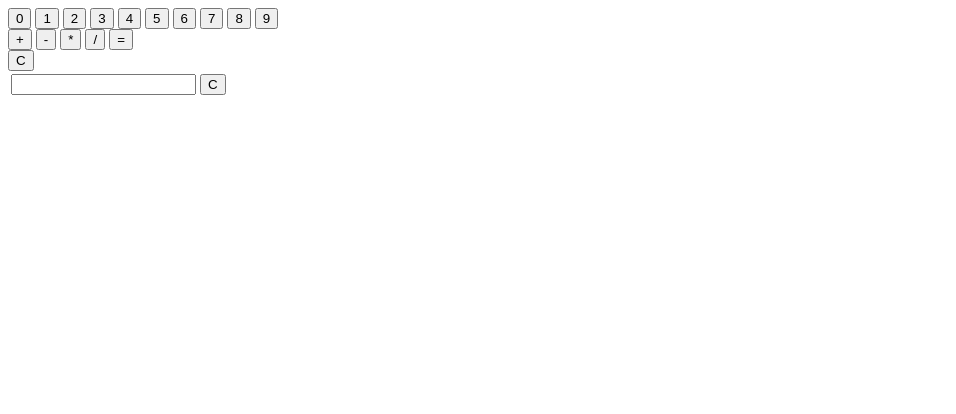
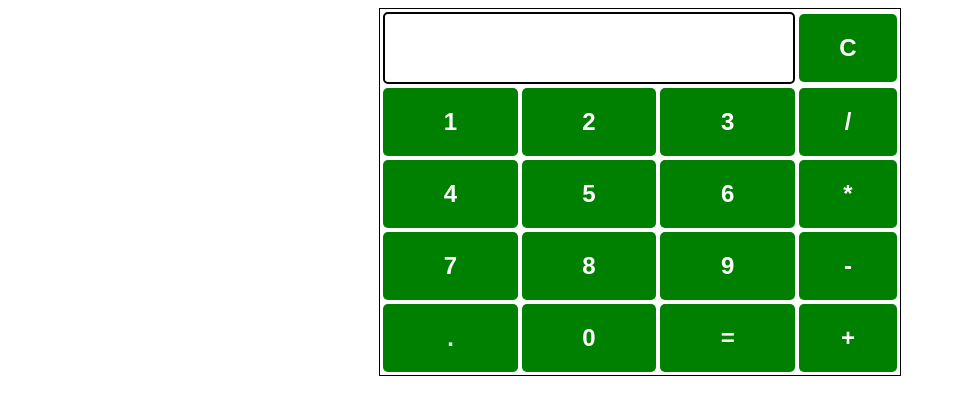
Before and after one commit to OniScrooge/odin-calculator, a plain HTML site: page index.html in a window 1280 px wide. Shown: the whole page, without its empty margins (0-956 px from the left). Drawn offline with Linux system fonts and the light colour scheme.

Commit message:
Add css to display Add input functionality
Added css for better ui experience
Added input functionality for proper ui capabilities

```diff
--- a/index.css
+++ b/index.css
@@ -0,0 +1,28 @@
+table
+{
+    border: 1px solid black;
+    margin-left: auto;
+    margin-right: auto;
+}
+
+input[type="button"]
+{
+    width: 100%;
+    padding: 20px 40px;
+    background-color: green;
+    color: white;
+    font-size: 24px;
+    font-weight: bold;
+    border: none;
+    border-radius: 5px;
+}
+
+input[type="text"]
+{
+    padding: 20px 40px;
+    font-size: 24px;
+    font-weight: bold;
+    border: none;
+    border-radius: 5px;
+    border: 2px solid black;
+}
--- a/index.html
+++ b/index.html
@@ -6,32 +6,35 @@
     <link rel="stylesheet" href="./index.css">
 </head>
 <body>
-    <table id="calculatorContainer">
+    <table class="calculatorContainer">
         <tr>
             <td colspan="3"><input type="text" id="result"></td>
-
-            <td><input type="button" value="C" onclick="clear()" /></td>
+            <td><input type="button" value="C" onclick="clearInput()" /></td>
         </tr>
-        <div id="numberContainer">
-            <button class="number" id="0">0</button>
-            <button class="number" id="1">1</button>
-            <button class="number" id="2">2</button>
-            <button class="number" id="3">3</button>
-            <button class="number" id="4">4</button>
-            <button class="number" id="5">5</button>
-            <button class="number" id="6">6</button>
-            <button class="number" id="7">7</button>
-            <button class="number" id="8">8</button>
-            <button class="number" id="9">9</button>
-        </div>
-        <div id="operatorContainer">
-            <button class="operator" id="+">+</button>
-            <button class="operator" id="-">-</button>
-            <button class="operator" id="*">*</button>
-            <button class="operator" id="/">/</button>
-            <button class="operator" id="=">=</button>
-        </div>
-        <button id="clear">C</button>
+        <tr>
+            <td><input type="button" value="1" onclick="displayInput('1')" onkeydown="checkEvent(event)"></td>
+            <td><input type="button" value="2" onclick="displayInput('2')" onkeydown="checkEvent(event)"></td>
+            <td><input type="button" value="3" onclick="displayInput('3')" onkeydown="checkEvent(event)"></td>
+            <td><input type="button" value="/" onclick="displayInput('/')" onkeydown="checkEvent(event)"></td>
+        </tr>
+        <tr>
+            <td><input type="button" value="4" onclick="displayInput('4')" onkeydown="checkEvent(event)"></td>
+            <td><input type="button" value="5" onclick="displayInput('5')" onkeydown="checkEvent(event)"></td>
+            <td><input type="button" value="6" onclick="displayInput('6')" onkeydown="checkEvent(event)"></td>
+            <td><input type="button" value="*" onclick="displayInput('*')" onkeydown="checkEvent(event)"></td>
+        </tr>
+        <tr>
+            <td><input type="button" value="7" onclick="displayInput('7')" onkeydown="checkEvent(event)"></td>
+            <td><input type="button" value="8" onclick="displayInput('8')" onkeydown="checkEvent(event)"></td>
+            <td><input type="button" value="9" onclick="displayInput('9')" onkeydown="checkEvent(event)"></td>
+            <td><input type="button" value="-" onclick="displayInput('-')" onkeydown="checkEvent(event)"></td>
+        </tr>
+        <tr>
+            <td><input type="button" value="." onclick="displayInput('.')" onkeydown="checkEvent(event)"></td>
+            <td><input type="button" value="0" onclick="displayInput('0')" onkeydown="checkEvent(event)"></td>
+            <td><input type="button" value="=" onclick="solve()"></td>
+            <td><input type="button" value="+" onclick="displayInput('+')" onkeydown="checkEvent(event)"></td>
+        </tr>
     </table>
     <script src="./index.js"></script>
 </body>
--- a/index.js
+++ b/index.js
@@ -1,29 +1,42 @@
-function add(a, b)
+function displayInput(value)
 {
-    return a + b;
+    document.getElementById("result").value += value;
 }
 
-function subtract(a, b)
+function clearInput()
 {
-    return a - b;
+    document.getElementById("result").value = "";
 }
 
-function multiply(a, b)
+function solve()
 {
-    return a * b;
+    let x = document.getElementById("result").value;
+    let y = Math.trunc(x);
+    document.getElementById("result").value = y;
 }
 
-function divide(a, b)
+function checkEvent(event)
 {
-    return a / b;
+    if (event.key == '0' || event.key == '1' ||
+        event.key == '2' || event.key == '3' ||
+        event.key == '4' || event.key == '5' ||
+        event.key == '6' || event.key == '7' ||
+        event.key == '8' || event.key == '9' ||
+        event.key == '+' || event.key == '-' ||
+        event.key == '*' || event.key == '/')
+        {
+            document.getElementById("result").value += event.key;
+        }
 }
 
-function operate(operator, a, b)
+var cal = document.getElementsByClassName("calculatorContainer");
+cal.onkeyup = function (event)
 {
-    switch(operator) {
-        case "+": return add(a, b);
-        case "-": return subtract(a, b);
-        case "*": return multiply(a, b);
-        case "/": return divide(a, b);
+    if (event.keyCode === 13)
+    {
+        console.log("Enter");
+        let x = document.getElementById("result").value;
+        console.log(x);
+        solve();
     }
 }
```
